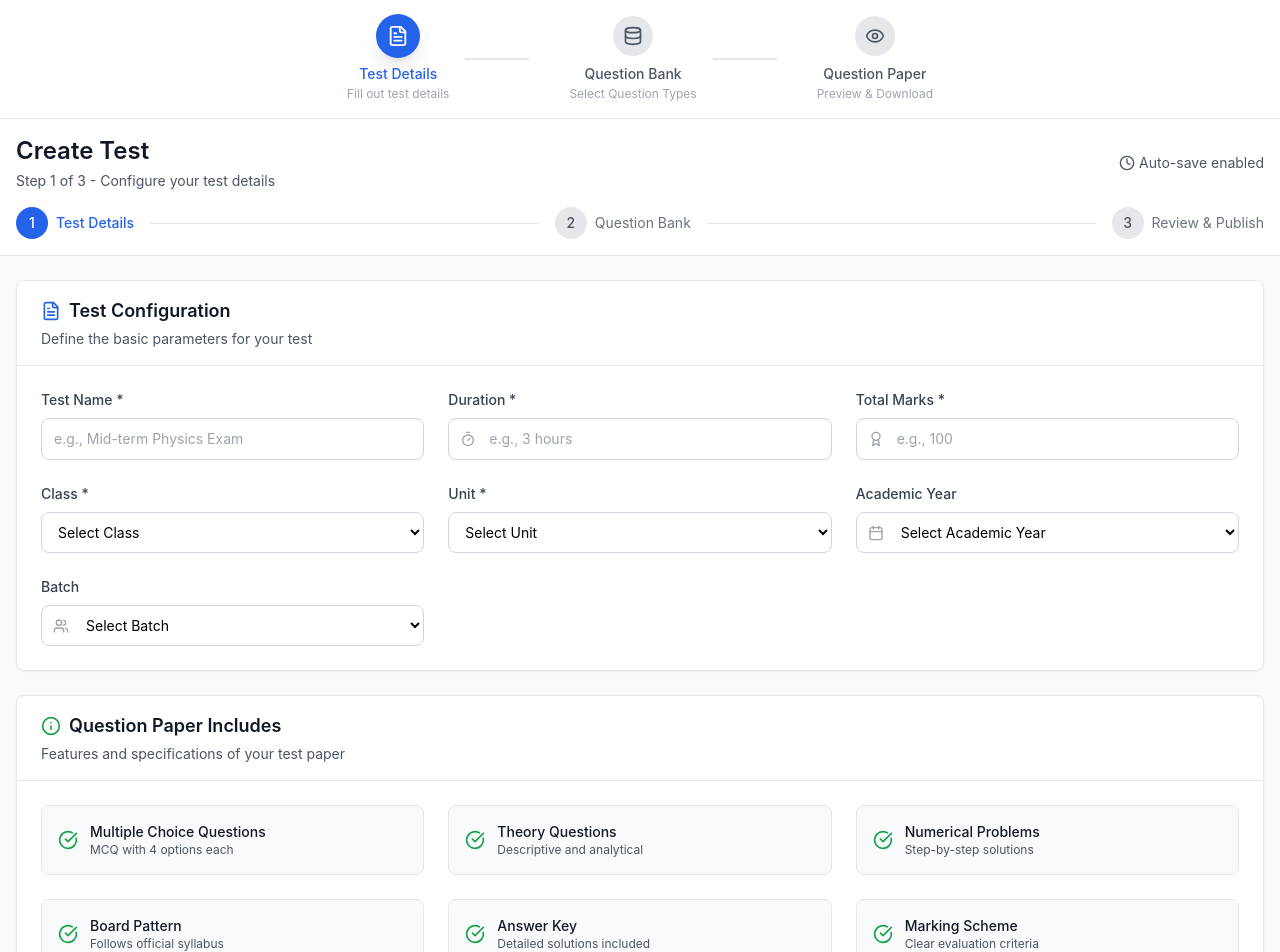
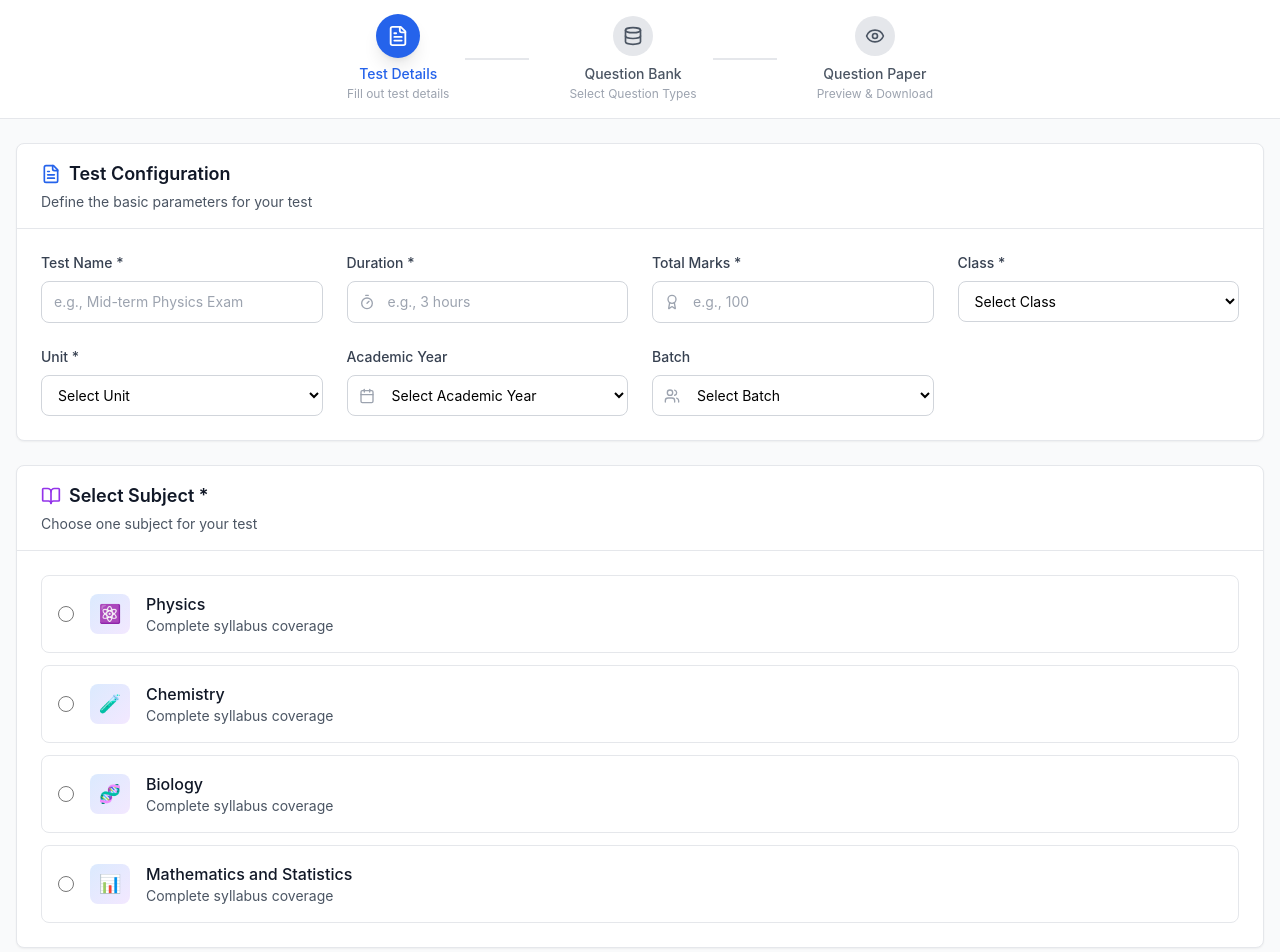
Before and after one commit to Kanyaraasi/paper-pilot-web-app, a Next.js app: page /TestCreationDashboard in a window 1280 px wide. Shown: the top 952 px of the page. Built offline with nearby package versions, Linux system fonts and the light colour scheme.

Commit message:
Update TestDashboard.jsx

```diff
--- a/src/app/TestCreationDashboard/TestDashboard.jsx
+++ b/src/app/TestCreationDashboard/TestDashboard.jsx
@@ -13,7 +13,6 @@ import {
   Timer,
   Award
 } from 'lucide-react';
-// import Footer from './Footer';
 
 const TestDashboard = ({ onNext, onPrevious, formData, currentStep }) => {
   const [subjectError, setSubjectError] = useState('');
@@ -34,34 +33,32 @@ const TestDashboard = ({ onNext, onPrevious, formData, currentStep }) => {
       unit: formData?.unit || '',
       academicYear: formData?.academicYear || '',
       batch: formData?.batch || '',
-      subjects: formData?.subjects || [
-        { id: 1, name: 'Physics', selected: false, icon: '⚛️' },
-        { id: 2, name: 'Chemistry', selected: false, icon: '🧪' },
-        { id: 3, name: 'Biology', selected: false, icon: '🧬' },
-        { id: 4, name: 'Mathematics and Statistics', selected: false, icon: '📊' }
+      selectedSubject: formData?.selectedSubject || '', // Changed to single subject
+      subjects: [
+        { id: 1, name: 'Physics', icon: '⚛️' },
+        { id: 2, name: 'Chemistry', icon: '🧪' },
+        { id: 3, name: 'Biology', icon: '🧬' },
+        { id: 4, name: 'Mathematics and Statistics', icon: '📊' }
       ]
     },
     mode: 'onChange'
   });
 
+  const selectedSubject = watch('selectedSubject');
   const subjects = watch('subjects');
 
-  const handleSubjectToggle = (index) => {
-    const updatedSubjects = [...subjects];
-    updatedSubjects[index].selected = !updatedSubjects[index].selected;
-    setValue('subjects', updatedSubjects);
+  const handleSubjectSelect = (subjectId) => {
+    setValue('selectedSubject', subjectId);
 
-    // Clear error when user selects at least one subject
-    const hasSelectedSubject = updatedSubjects.some(subject => subject.selected);
-    if (hasSelectedSubject && subjectError) {
+    // Clear error when user selects a subject
+    if (subjectError) {
       setSubjectError('');
     }
   };
 
-  const validateSubjects = () => {
-    const hasSelectedSubject = subjects.some(subject => subject.selected);
-    if (!hasSelectedSubject) {
-      setSubjectError('Please select at least one subject');
+  const validateSubject = () => {
+    if (!selectedSubject) {
+      setSubjectError('Please select a subject');
       return false;
     }
     setSubjectError('');
@@ -69,13 +66,20 @@ const TestDashboard = ({ onNext, onPrevious, formData, currentStep }) => {
   };
 
   const onSubmit = (data) => {
-    // Validate subjects before submission
-    if (!validateSubjects()) {
+    // Validate subject before submission
+    if (!validateSubject()) {
       return;
     }
 
-    console.log('Form Data:', data);
-    onNext(data);
+    // Add selected subject details to form data
+    const selectedSubjectDetails = subjects.find(s => s.id === parseInt(selectedSubject));
+    const formDataWithSubject = {
+      ...data,
+      selectedSubjectDetails
+    };
+
+    console.log('Form Data:', formDataWithSubject);
+    onNext(formDataWithSubject);
   };
 
   const classOptions = Array.from({ length: 12 }, (_, i) => `Class ${i + 1}`);
@@ -83,51 +87,12 @@ const TestDashboard = ({ onNext, onPrevious, formData, currentStep }) => {
   const academicYears = ['2023-24', '2024-25', '2025-26'];
   const batches = ['Morning', 'Evening', 'Weekend'];
 
-  const selectedSubjects = subjects.filter(subject => subject.selected);
+  const getSelectedSubjectDetails = () => {
+    return subjects.find(s => s.id === parseInt(selectedSubject));
+  };
 
   return (
     <div className="min-h-screen bg-gray-50 font-inter">
-      {/* Progress Bar */}
-      <div className="bg-white border-b border-gray-200">
-        <div className="max-w-7xl mx-auto px-4 py-4">
-          <div className="flex items-center justify-between mb-4">
-            <div>
-              <h1 className="text-2xl font-semibold text-gray-900">Create Test</h1>
-              <p className="text-sm text-gray-600 mt-1">Step {currentStep} of 3 - Configure your test details</p>
-            </div>
-            <div className="flex items-center space-x-2">
-              <div className="flex items-center space-x-1 text-sm text-gray-600">
-                <Clock className="h-4 w-4" />
-                <span>Auto-save enabled</span>
-              </div>
-            </div>
-          </div>
-
-          <div className="flex items-center space-x-4">
-            <div className="flex items-center">
-              <div className="w-8 h-8 bg-blue-600 rounded-full flex items-center justify-center">
-                <span className="text-white text-sm font-medium">1</span>
-              </div>
-              <span className="ml-2 text-sm font-medium text-blue-600">Test Details</span>
-            </div>
-            <div className="flex-1 h-px bg-gray-200"></div>
-            <div className="flex items-center">
-              <div className="w-8 h-8 bg-gray-200 rounded-full flex items-center justify-center">
-                <span className="text-gray-600 text-sm font-medium">2</span>
-              </div>
-              <span className="ml-2 text-sm text-gray-500">Question Bank</span>
-            </div>
-            <div className="flex-1 h-px bg-gray-200"></div>
-            <div className="flex items-center">
-              <div className="w-8 h-8 bg-gray-200 rounded-full flex items-center justify-center">
-                <span className="text-gray-600 text-sm font-medium">3</span>
-              </div>
-              <span className="ml-2 text-sm text-gray-500">Review & Publish</span>
-            </div>
-          </div>
-        </div>
-      </div>
-
       {/* Main Content */}
       <div className="max-w-7xl mx-auto px-4 py-6 space-y-6">
         {/* Test Details Form */}
@@ -141,7 +106,7 @@ const TestDashboard = ({ onNext, onPrevious, formData, currentStep }) => {
           </div>
 
           <div className="p-6">
-            <div className="grid grid-cols-1 md:grid-cols-2 lg:grid-cols-3 gap-6">
+            <div className="grid grid-cols-1 md:grid-cols-3 lg:grid-cols-4 gap-6">
               <div className="space-y-2">
                 <label className="block text-sm font-medium text-gray-700">Test Name *</label>
                 <input
@@ -287,92 +252,36 @@ const TestDashboard = ({ onNext, onPrevious, formData, currentStep }) => {
           </div>
         </div>
 
-        {/* Question Paper Includes */}
-        <div className="bg-white rounded-lg shadow-sm border border-gray-200">
-          <div className="px-6 py-4 border-b border-gray-200">
-            <h3 className="text-lg font-semibold text-gray-900 flex items-center">
-              <Info className="h-5 w-5 mr-2 text-green-600" />
-              Question Paper Includes
-            </h3>
-            <p className="text-sm text-gray-600 mt-1">Features and specifications of your test paper</p>
-          </div>
-
-          <div className="p-6">
-            <div className="grid grid-cols-1 md:grid-cols-2 lg:grid-cols-3 gap-6">
-              <div className="flex items-center space-x-3 p-4 border border-gray-200 rounded-lg bg-gray-50">
-                <CheckCircle className="h-5 w-5 text-green-600" />
-                <div>
-                  <p className="font-medium text-gray-900 text-sm">Multiple Choice Questions</p>
-                  <p className="text-xs text-gray-600">MCQ with 4 options each</p>
-                </div>
-              </div>
-              <div className="flex items-center space-x-3 p-4 border border-gray-200 rounded-lg bg-gray-50">
-                <CheckCircle className="h-5 w-5 text-green-600" />
-                <div>
-                  <p className="font-medium text-gray-900 text-sm">Theory Questions</p>
-                  <p className="text-xs text-gray-600">Descriptive and analytical</p>
-                </div>
-              </div>
-              <div className="flex items-center space-x-3 p-4 border border-gray-200 rounded-lg bg-gray-50">
-                <CheckCircle className="h-5 w-5 text-green-600" />
-                <div>
-                  <p className="font-medium text-gray-900 text-sm">Numerical Problems</p>
-                  <p className="text-xs text-gray-600">Step-by-step solutions</p>
-                </div>
-              </div>
-              <div className="flex items-center space-x-3 p-4 border border-gray-200 rounded-lg bg-gray-50">
-                <CheckCircle className="h-5 w-5 text-green-600" />
-                <div>
-                  <p className="font-medium text-gray-900 text-sm">Board Pattern</p>
-                  <p className="text-xs text-gray-600">Follows official syllabus</p>
-                </div>
-              </div>
-              <div className="flex items-center space-x-3 p-4 border border-gray-200 rounded-lg bg-gray-50">
-                <CheckCircle className="h-5 w-5 text-green-600" />
-                <div>
-                  <p className="font-medium text-gray-900 text-sm">Answer Key</p>
-                  <p className="text-xs text-gray-600">Detailed solutions included</p>
-                </div>
-              </div>
-              <div className="flex items-center space-x-3 p-4 border border-gray-200 rounded-lg bg-gray-50">
-                <CheckCircle className="h-5 w-5 text-green-600" />
-                <div>
-                  <p className="font-medium text-gray-900 text-sm">Marking Scheme</p>
-                  <p className="text-xs text-gray-600">Clear evaluation criteria</p>
-                </div>
-              </div>
-            </div>
-          </div>
-        </div>
-
-        {/* Select Subjects */}
+        {/* Select Subject */}
         <div className="bg-white rounded-lg shadow-sm border border-gray-200">
           <div className="px-6 py-4 border-b border-gray-200">
             <h3 className="text-lg font-semibold text-gray-900 flex items-center">
               <BookOpen className="h-5 w-5 mr-2 text-purple-600" />
-              Select Subjects *
+              Select Subject *
             </h3>
-            <p className="text-sm text-gray-600 mt-1">Choose subjects to include in your test</p>
+            <p className="text-sm text-gray-600 mt-1">Choose one subject for your test</p>
           </div>
 
           <div className="p-6">
             <div className={`space-y-3 ${subjectError ? 'ring-2 ring-red-200 rounded-lg p-4' : ''}`}>
-              {subjects.map((subject, index) => (
+              {subjects.map((subject) => (
                 <div
                   key={subject.id}
                   className={`flex items-center p-4 border rounded-lg cursor-pointer transition-all hover:bg-gray-50 ${
-                    subject.selected
+                    parseInt(selectedSubject) === subject.id
                       ? 'border-blue-300 bg-blue-50 ring-2 ring-blue-200'
                       : 'border-gray-200 bg-white'
                   }`}
-                  onClick={() => handleSubjectToggle(index)}
+                  onClick={() => handleSubjectSelect(subject.id)}
                 >
                   <div className="flex items-center space-x-4 flex-1">
                     <input
-                      type="checkbox"
-                      checked={subject.selected}
-                      onChange={() => handleSubjectToggle(index)}
-                      className="w-4 h-4 text-blue-600 border-gray-300 rounded focus:ring-blue-500"
+                      type="radio"
+                      name="selectedSubject"
+                      value={subject.id}
+                      checked={parseInt(selectedSubject) === subject.id}
+                      onChange={() => handleSubjectSelect(subject.id)}
+                      className="w-4 h-4 text-blue-600 border-gray-300 focus:ring-blue-500"
                     />
                     <div className="w-10 h-10 bg-gradient-to-br from-blue-100 to-purple-100 rounded-lg flex items-center justify-center text-lg">
                       {subject.icon}
@@ -381,7 +290,7 @@ const TestDashboard = ({ onNext, onPrevious, formData, currentStep }) => {
                       <p className="font-medium text-gray-900">{subject.name}</p>
                       <p className="text-sm text-gray-600">Complete syllabus coverage</p>
                     </div>
-                    {subject.selected && (
+                    {parseInt(selectedSubject) === subject.id && (
                       <CheckCircle className="h-5 w-5 text-blue-600" />
                     )}
                   </div>
@@ -398,20 +307,15 @@ const TestDashboard = ({ onNext, onPrevious, formData, currentStep }) => {
               </div>
             )}
 
-            {selectedSubjects.length > 0 && (
+            {selectedSubject && (
               <div className="mt-4 p-4 bg-green-50 border border-green-200 rounded-lg">
                 <p className="text-sm font-medium text-green-800 mb-2">
-                  Selected Subjects ({selectedSubjects.length})
+                  Selected Subject
                 </p>
-                <div className="flex flex-wrap gap-2">
-                  {selectedSubjects.map((subject) => (
-                    <span
-                      key={subject.id}
-                      className="inline-flex items-center px-3 py-1 rounded-full text-xs font-medium bg-green-100 text-green-800"
-                    >
-                      {subject.icon} {subject.name}
-                    </span>
-                  ))}
+                <div className="flex items-center space-x-2">
+                  <span className="inline-flex items-center px-3 py-1 rounded-full text-sm font-medium bg-green-100 text-green-800">
+                    {getSelectedSubjectDetails()?.icon} {getSelectedSubjectDetails()?.name}
+                  </span>
                 </div>
               </div>
             )}
@@ -447,8 +351,6 @@ const TestDashboard = ({ onNext, onPrevious, formData, currentStep }) => {
           </div>
         </div>
       </div>
-
-      {/* <Footer /> */}
     </div>
   );
 };
```
